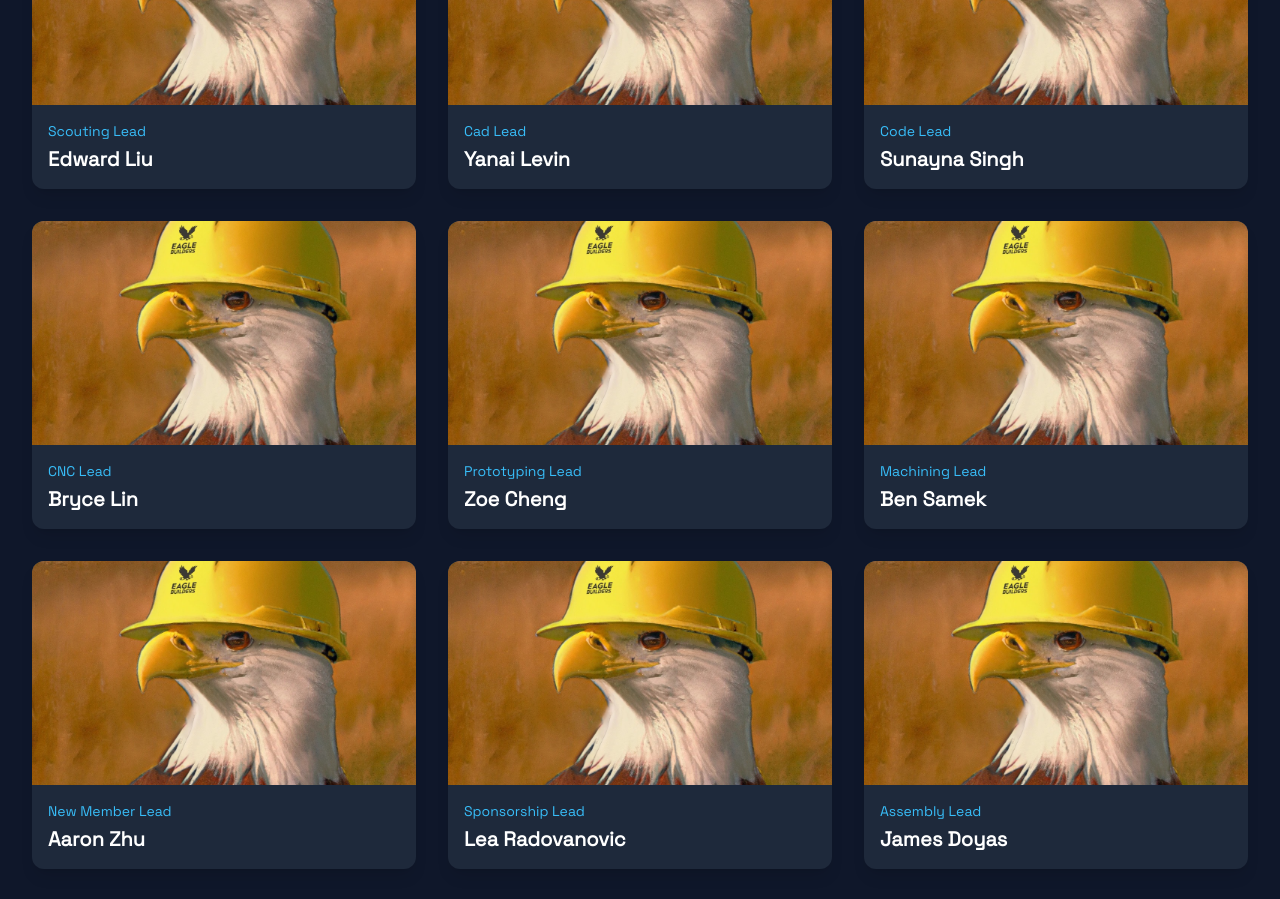
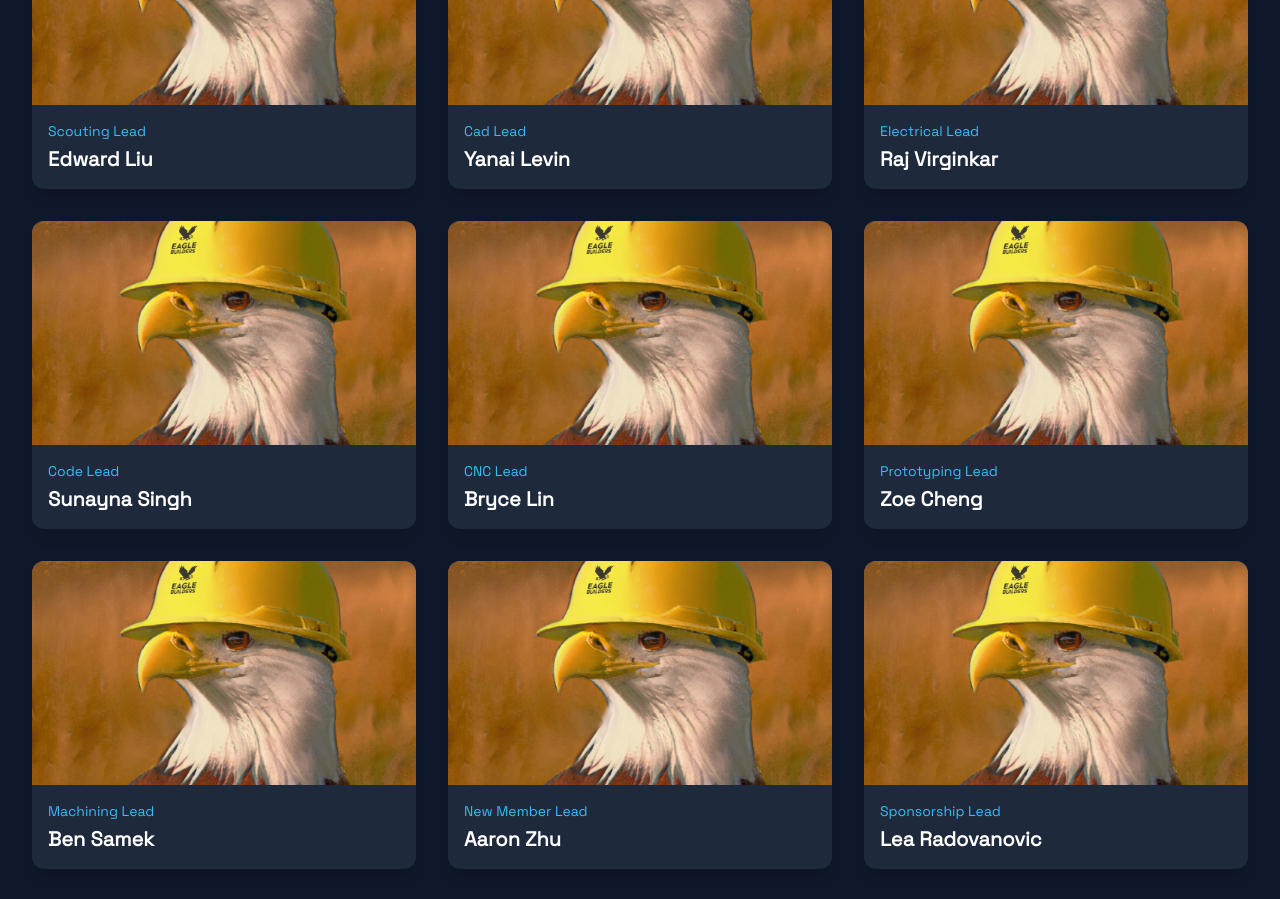
Before and after one commit to Eaglestrike/team114.org, a Next.js app: page /about in a window 1280 px wide. Shown: the part 4160-5059 px from the top of the page. Built offline with nearby package versions, Linux system fonts and the light colour scheme.

Commit message:
added raj

```diff
--- a/app/data/leads.ts
+++ b/app/data/leads.ts
@@ -12,6 +12,7 @@ const captains = [
 const leads = [
 	{ image: '/eaglework.jpeg', role: 'Scouting Lead', name: 'Edward Liu' },
 	{ image: '/eaglework.jpeg', role: 'Cad Lead', name: 'Yanai Levin' },
+	{ image: '/eaglework.jpeg', role: 'Electrical Lead', name: 'Raj Virginkar' },
 	{ image: '/eaglework.jpeg', role: 'Code Lead', name: 'Sunayna Singh' },
 	{ image: '/eaglework.jpeg', role: 'CNC Lead', name: 'Bryce Lin' },
 	{ image: '/eaglework.jpeg', role: 'Prototyping Lead', name: 'Zoe Cheng' },
```
